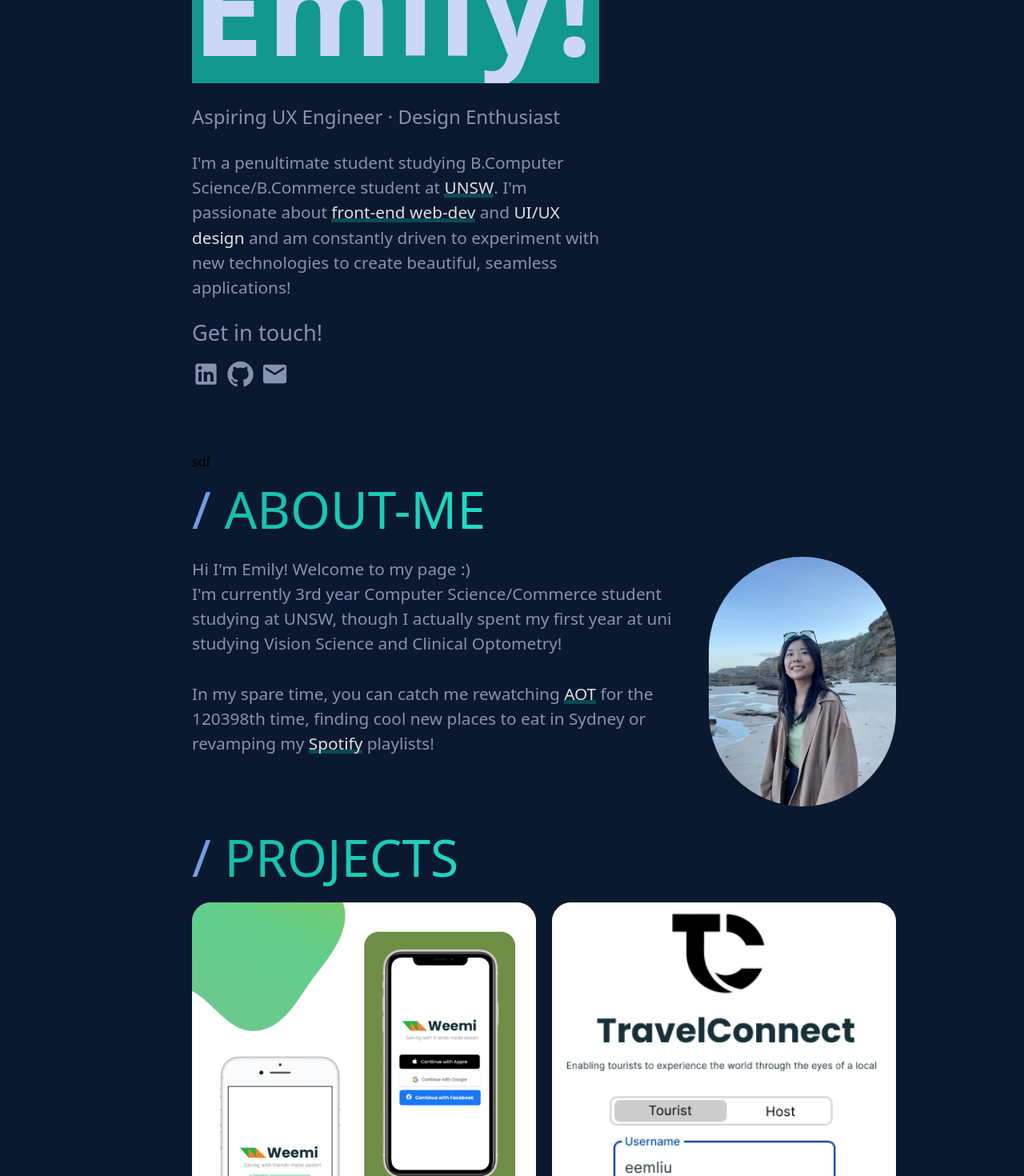
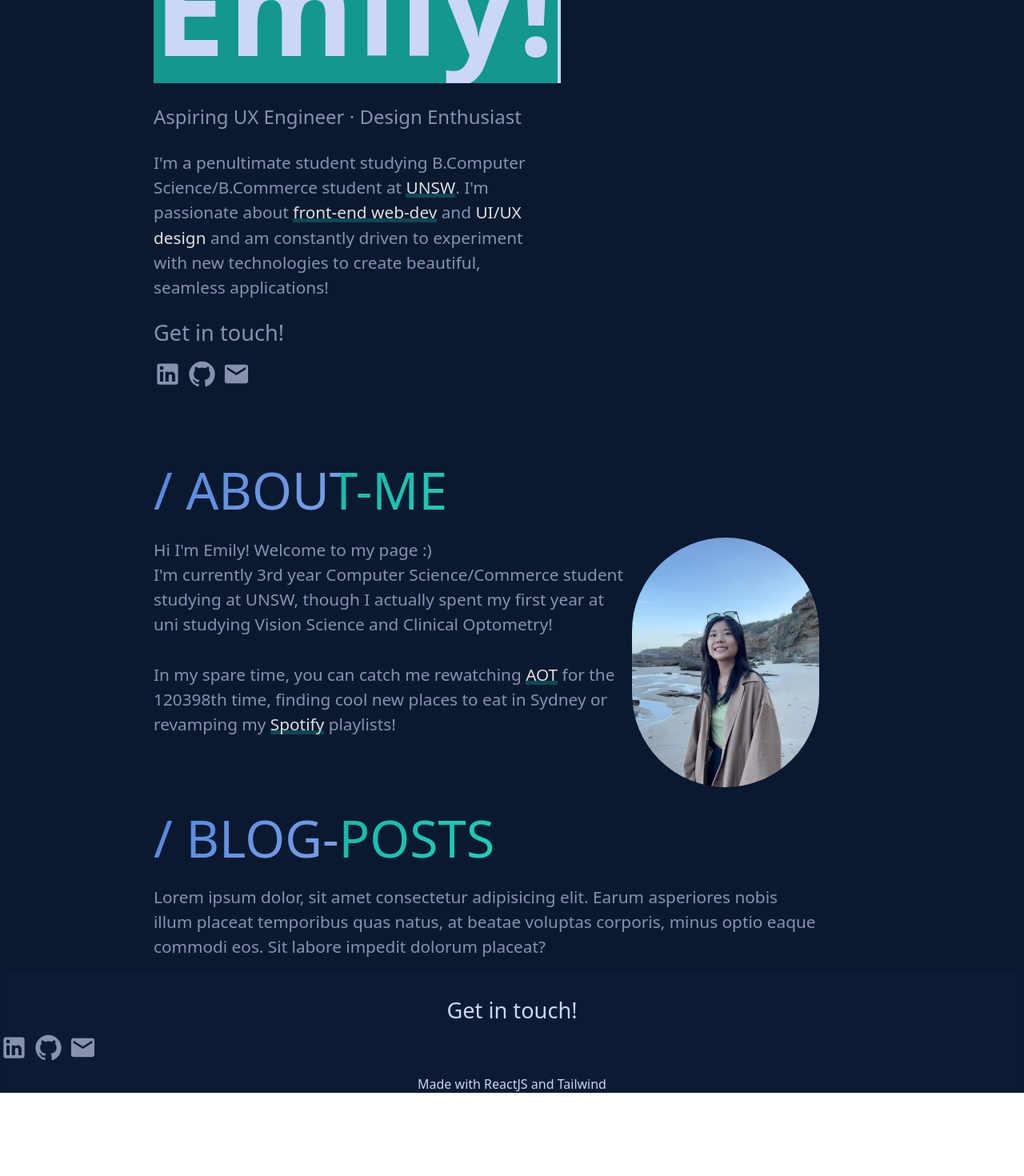
Before and after one commit to eemliu/my-port, a React (Create React App) app: page / in a window 1280 px wide. Shown: the part 340-1810 px from the top of the page at 80% size. After the commit the page ends 1707 px from the top, so only its background shows below. Built offline with nearby package versions, Linux system fonts and the light colour scheme.

Commit message:
added hover effects

```diff
--- /dev/null
+++ b/src/components/ContactButtons.jsx
@@ -0,0 +1,27 @@
+import React from 'react'
+import LinkedInIcon from '@mui/icons-material/LinkedIn';
+import GitHubIcon from '@mui/icons-material/GitHub';
+import EmailIcon from '@mui/icons-material/Email';
+import IconButton from '@mui/material/IconButton';
+
+const ContactButtons = () => {
+  return (
+    <div className='buttons-container'>
+        <a href='https://www.linkedin.com/in/emily-liu-28b040229/' target="_blank">
+            <LinkedInIcon className='get-in-touch-buttons'
+            fontSize='large'
+            />
+        </a>
+        <a href='https://github.com/eemliu' target="_blank">
+            <GitHubIcon className='get-in-touch-buttons'
+            fontSize='large'/>
+        </a>
+        <a href="mailto: emilyliu496@gmail.com" target="_blank">
+            <EmailIcon className='get-in-touch-buttons'
+            fontSize='large'/>
+        </a>
+    </div>
+  )
+}
+
+export default ContactButtons
--- a/src/components/Footer.jsx
+++ b/src/components/Footer.jsx
@@ -1,9 +1,12 @@
 import React from 'react'
+import ContactButtons from './ContactButtons'
 
 const Footer = () => {
   return (
     <div className='footer'>
-
+      <h1 className='footer-header'>Get in touch!</h1>
+      <ContactButtons></ContactButtons>
+      <h3 className='footer-subheader'>Made with ReactJS and Tailwind</h3>
     </div>
   )
 }
--- a/src/components/Navbar.jsx
+++ b/src/components/Navbar.jsx
@@ -18,7 +18,7 @@
   }
 
   useEffect(() => {
-      initialiseDarkMode(isDarkMode, setIsDarkMode);
+      initialiseDarkMode(setIsDarkMode);
   }, []);
 
   return (
--- a/src/helpers.js
+++ b/src/helpers.js
@@ -1,21 +1,24 @@
 
 export function changeDisplay(isDarkMode, setIsDarkMode) {
-    console.log(isDarkMode);
     if (isDarkMode) {
       localStorage.setItem('color-theme', 'light');
       setIsDarkMode(false);
       document.documentElement.classList.remove('dark');
-      console.log('cahnged to light');
     } else {
       localStorage.setItem('color-theme', 'dark');
       setIsDarkMode(true);
       document.documentElement.classList.add('dark');
-      console.log('cahnged to dark');
     }
 }
 
-export function initialiseDarkMode(isDarkMode, setIsDarkMode) {
-  localStorage.setItem('color-theme', 'dark');
-  setIsDarkMode(true);
-  document.documentElement.classList.add('dark');
+export function initialiseDarkMode(setIsDarkMode) {
+  if (localStorage.getItem('color-theme') === null) {
+    localStorage.setItem('color-theme', 'dark');
+    setIsDarkMode(true);
+    document.documentElement.classList.add('dark');
+  } else {
+    const mode = localStorage.getItem('color-theme') === 'light' ? false : true;
+    setIsDarkMode(mode);
+    if (mode) document.documentElement.classList.add('dark');
+  }
 }
--- a/src/index.css
+++ b/src/index.css
@@ -45,10 +45,6 @@
     bg-lightbgColour dark:bg-bgColour1 transition-colors duration-300;
   }
 
-  .footer {
-    @apply bottom-0 relative bg-lightbgColour dark:bg-bgColour2 h-[60px] w-[100%] shadow-inner;
-  }
-
   .typing-text {
     @apply
     animate-typing
@@ -65,8 +61,8 @@
 
   .landing-layout {
     @apply flex flex-col
-    laptop:justify-start laptop:ml-[15em] laptop:mr-[10em]
-    tablet:justify-center tablet:items-end tablet:mr-[30%] tablet:ml-[30%];
+    laptop:justify-start laptop:ml-[15%] laptop:mr-[20%]
+    tablet:justify-center tablet:items-end tablet:mr-[20%] tablet:ml-[20%];
   }
 
   .landing-section {
@@ -95,6 +91,22 @@
     tablet:text-[1.2em];
   }
 
+  .landing-subHeader-hover {
+    @apply
+    hover:bg-secondaryBlue
+    hover:h-[10em]
+    hover:bg-opacity-40
+    hover:rounded-lg
+    hover:pr-[0.5rem]
+    hover:pl-[0.5rem]
+    hover:pt-[0.5rem]
+    hover:pb-[0.5rem]
+    hover:text-[#3F78DA]
+    dark:hover:text-[#7FA5E6]
+    transition-all
+    duration-150;
+  }
+
   .landing-body {
     @apply
     mb-[1em] font-light
@@ -108,7 +120,7 @@
   .get-in-touch {
     @apply
     w-[100%]
-    tablet:mb-[1em]
+    tablet:mb-[0.5em]
     laptop:mb-[0.5em]
     dark:text-lightFont2 text-darkFont2 text-opacity-70 text-[1.7em]
     tablet:justify-center
@@ -127,7 +139,8 @@
   }
 
   .buttons-container {
-    @apply flex flex-row space-x-2 laptop:justify-start tablet:justify-center tablet:w-[100%] laptop:mb-[5em] tablet:mb-[3em];
+    @apply flex flex-row space-x-2 mt-[0.5em] tablet:justify-center
+    laptop:justify-start tablet:w-[100%];
   }
 
   .about-section {
@@ -138,7 +151,8 @@
   }
 
   .about-header {
-    @apply animate-character dark:text-[#FAFDFF] text-darkFont2 font-medium tablet:text-[3em] laptop:text-[4em] tablet:text-center;
+    @apply animate-character dark:text-[#FAFDFF] text-darkFont2 font-medium tablet:text-[3em] laptop:text-[4em] tablet:text-center
+    laptop:mt-[5rem] tablet:mt-[1em];
   }
 
   .about-body {
@@ -200,6 +214,28 @@
     scroll-m-[5rem];
   }
 
+  .footer {
+    @apply bottom-0 relative bg-lightbgColour dark:bg-bgColour2 h-[150px] w-[100%] shadow-inner
+    pb-[2em];
+  }
+
+  .footer-header {
+    @apply
+    pt-[1em]
+    text-darkFont dark:text-lightFont1
+    text-center
+    font-light
+    text-[1.7rem];
+  }
+
+  .footer-subheader {
+    @apply
+    text-darkFont dark:text-lightFont1
+    text-center
+    font-light
+    pt-[1em];
+  }
+
 }
 
 .link-decor {
--- a/src/pages/Landing.jsx
+++ b/src/pages/Landing.jsx
@@ -1,14 +1,11 @@
 import React from 'react'
 import { TypeAnimation } from 'react-type-animation';
-import LinkedInIcon from '@mui/icons-material/LinkedIn';
-import GitHubIcon from '@mui/icons-material/GitHub';
-import EmailIcon from '@mui/icons-material/Email';
-import IconButton from '@mui/material/IconButton';
 import blob from '../assets/blobs-1.png'
 import portrait from '../assets/photo.jpeg'
 import ProjectCard from '../components/ProjectCard';
 import weemi from '../assets/weemi.png'
 import travel from '../assets/travel.png'
+import ContactButtons from '../components/ContactButtons';
 
 const Landing = () => {
   const callback = function (entries) {
@@ -45,30 +42,26 @@
             </div>
           </div>
 
-          <h1 className='landing-subHeader show-on-scroll'>Aspiring UX Engineer &#183; Design Enthusiast</h1>
+          <div className='landing-subHeader show-on-scroll'>
+          <p className='break-normal'>
+            <span className='landing-subHeader-hover'>Aspiring UX Engineer</span>
+            <span> &#183; </span>
+            <span
+            className='landing-subHeader-hover'>Design Enthusiast</span>
+          </p>
+
+          </div>
+          {/* <h1 className='landing-subHeader show-on-scroll'>  </h1> */}
           <h1 className='landing-body show-on-scroll'>I'm a penultimate student studying B.Computer Science/B.Commerce student at <a className='link-decor dark:text-[#E0E0E0] text-darkFont2 tablet:text-primary' href="https://www.linkedin.com/school/unsw/?originalSubdomain=au"
           target="_blank">UNSW</a>. I'm passionate about <a className='link-decor dark:text-[#E0E0E0] text-darkFont2 tablet:text-primary whitespace-pre-wrap'
-          href="#">front-end web-dev</a> and <a className='link-decor dark:text-[#E0E0E0] text-darkFont2 tablet:text-primary' href="">UI/UX design</a> and am constantly driven to experiment with new technologies to create beautiful, seamless applications!
+          href="#">front-end web-dev</a> and <a className='link-decor dark:text-[#E0E0E0] text-darkFont2 tablet:text-primary' href="#">UI/UX design</a> and am constantly driven to experiment with new technologies to create beautiful, seamless applications!
           </h1>
 
           <h1 className='get-in-touch show-on-scroll'>Get in touch!</h1>
-          <div className='buttons-container show-on-scroll'>
-            <a href='https://www.linkedin.com/in/emily-liu-28b040229/' target="_blank">
-              <LinkedInIcon className='get-in-touch-buttons'
-              fontSize='large'
-              />
-            </a>
-            <a href='https://github.com/eemliu' target="_blank">
-              <GitHubIcon className='get-in-touch-buttons'
-              fontSize='large'/>
-            </a>
-            <a href="mailto: emilyliu496@gmail.com" target="_blank">
-              <EmailIcon className='get-in-touch-buttons'
-              fontSize='large'/>
-            </a>
+          <div className='show-on-scroll'>
+            <ContactButtons/>
           </div>
         </section>
-        <h1>sdf</h1>
         <section className='about-section show-on-scroll' id='About'>
           <h1 className='about-header'>/ about-me</h1>
           <div className='about-body'>
@@ -85,7 +78,7 @@
           </div>
         </section>
 
-        <section className='projects-section  show-on-scroll' id='Projects'>
+        <section className='projects-section hidden show-on-scroll' id='Projects'>
           <h1 className='animate-character dark:text-[#FAFDFF] text-darkFont2 font-medium tablet:text-[3em] laptop:text-[4em] tablet:text-center'>/ projects</h1>
           <div className='proj-body'>
             <ProjectCard source={weemi} header='Weemi'/>
--- a/tailwind.config.js
+++ b/tailwind.config.js
@@ -9,8 +9,8 @@
   ],
   theme: {
     screens: {
-      'tablet': {'min':'0px', 'max': '800px'},
-      'laptop': '800px',
+      'tablet': {'min':'0px', 'max': '850px'},
+      'laptop': '850px',
       'desktop':'1000px'
     },
     extend: {
@@ -22,7 +22,8 @@
         lightFont1: '#CCD6F6',
         lightFont2: '#8892AF',
         darkFont2: '#435E6E',
-        primary: '#14B8A6'
+        primary: '#14B8A6',
+        secondaryBlue: '#5487DE',
       },
       keyframes: {
         typing: {
```
